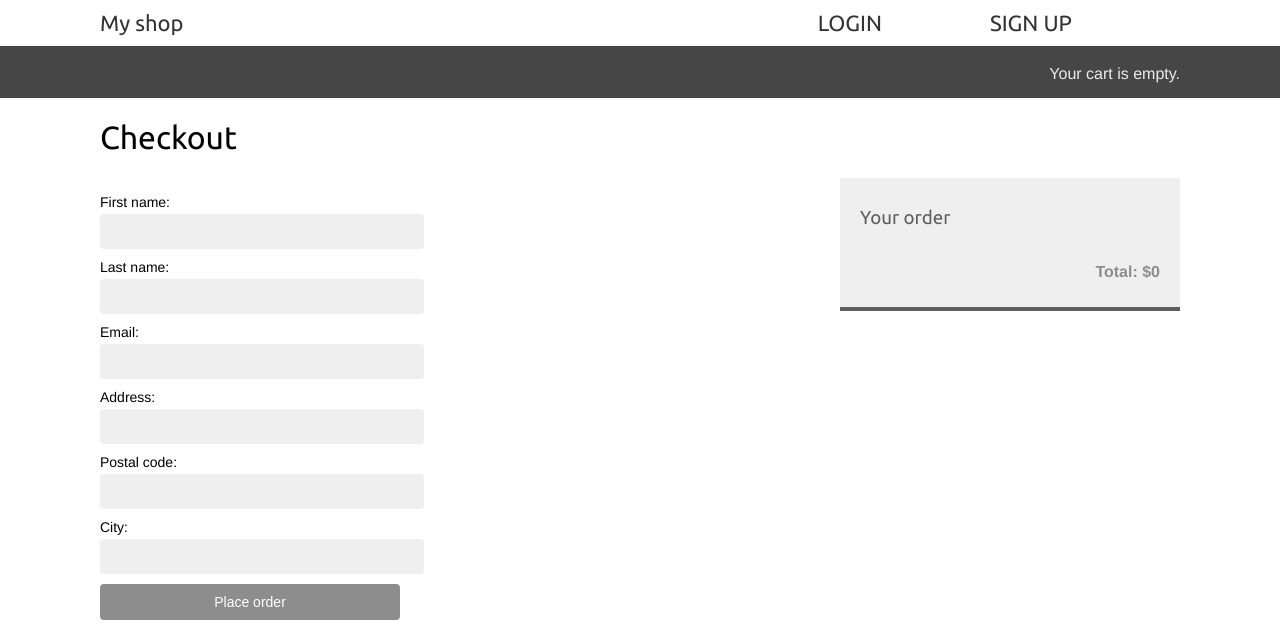
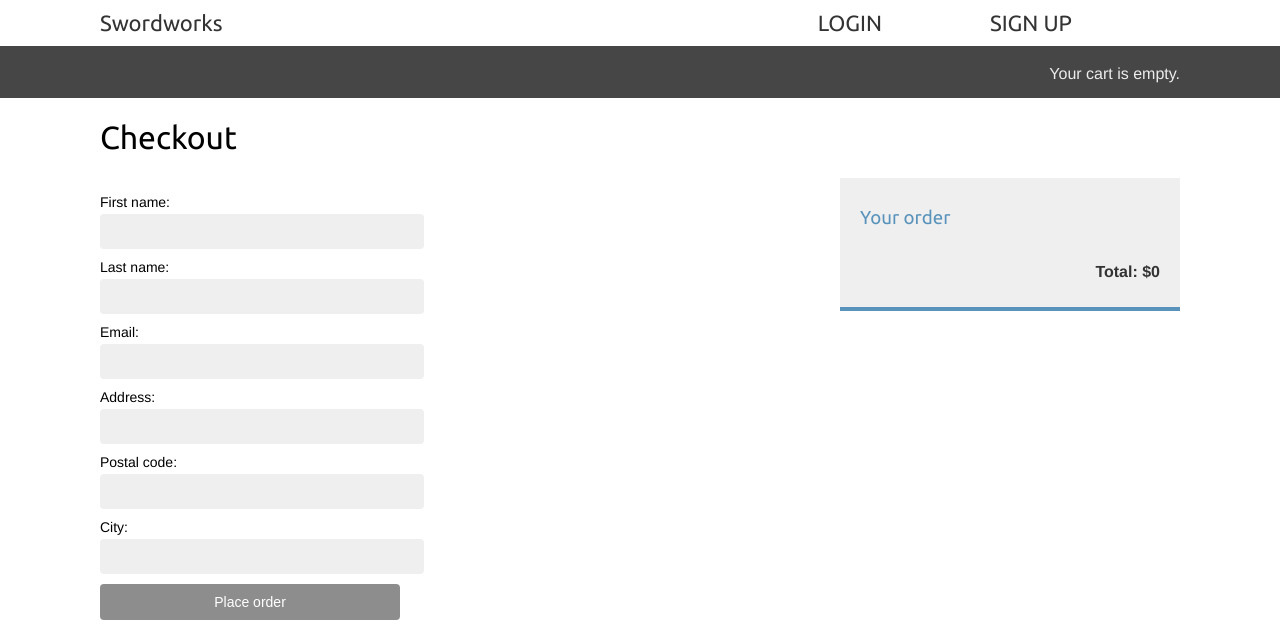
Before and after one commit to Luanna110/Project---online_shop, a Django app: page /orders/create/ in a window 1280 px wide. Shown: the top 629 px of the page. Run offline with Django 4.2, Linux system fonts and the light colour scheme; parts of the project's set-up code (start-up, migrations or seed data) failed here and were passed over.

Commit message:
CSS update

```diff
--- a/shop/static/css/base.css
+++ b/shop/static/css/base.css
@@ -36,16 +36,14 @@ a.button, input[type="submit"]:hover {
     background:#2f2f2f;
 }
 
-
 a.button.light {
     color:#666;
     background:#ededed;
 }
 
-
 a.button.light:hover {
-    color:#ececec;
-    background:#5e5e5e;
+    color: #ececec;
+    background: #5e5e5e;
 }
 
 body div form p .helptext {
@@ -53,6 +51,7 @@ body div form p .helptext {
     font-size: 10px;
     color:#999999;
 }
+
 body div form ul li {
     display: inline-block;
     font-size: 10px;
@@ -102,7 +101,6 @@ table.cart img {
     width:180px;
 }
 
-
 tbody td.num {
     text-align:right;
 }
@@ -132,19 +130,25 @@ form p input {
     color:#666;
     border-radius:4px;
 }
+
+.but:hover {
+      background-color:#bcbcbc;
+      transition: 0.7s;
+  }
+
 .bttn {
     position:fixed;
-    top:65%;
+    bottom:30%;
 
 }
 
 .btn {
     position:fixed;
-    top:55%;
+    bottom:30%;
     background-color:#eeeeee;
     min-height:30px;
     min-width: 120px;
-}
+    }
 
 .but {
     position: absolute;
@@ -157,12 +161,7 @@ form p input {
 .btn:hover {
       background-color:#bcbcbc;
       transition: 0.7s;
-  }
-
-.but:hover {
-      background-color:#bcbcbc;
-      transition: 0.7s;
-  }
+}
 
 ul.errorlist {
    float:left;
@@ -263,8 +262,7 @@ ul.errorlist {
 }
 
 .product-list .item {
-    width:200px;
-    height:300px;
+    width:25%;
     padding:10px 20px 10px 0;
     float:left;
     text-align:center;
@@ -273,7 +271,6 @@ ul.errorlist {
 
 .product-list .item img {
     width:100%;
-    height:80%;
     margin-bottom:8px;
 }
 
@@ -288,8 +285,7 @@ ul.errorlist {
 }
 
 .product-detail img {
-    width:100px;
-    height:200px
+    width:40%;
     float:left;
     padding:0 20px 20px 0;
 }
@@ -311,12 +307,12 @@ ul.errorlist {
     width:300px;
     background:#efefef;
     padding:10px 20px;
-    color:#8d8d8d;
-    border-bottom:4px solid #5e5e5e;
+    color:#333;
+    border-bottom:4px solid #5993bb;
 }
 
 .order-info h3 {
-    color:#5e5e5e;
+    color:#5993bb;
 }
 
 .order-info ul li {
@@ -384,7 +380,6 @@ ul.errorlist {
     overflow:auto;
 }
 
-
 .recommendations.cart h3 {
     margin-top:0;
 }
--- a/shop/templates/shop/base.html
+++ b/shop/templates/shop/base.html
@@ -3,12 +3,12 @@
 <html>
   <head>
     <meta charset="utf-8" />
-    <title>{% block title %}My shop{% endblock %}</title>
+    <title>{% block title %}Swordworks{% endblock %}</title>
     <link href="{% static "css/base.css" %}" rel="stylesheet">
   </head>
   <body>
     <div id="header">
-      <a href="/" class="logo">My shop</a>
+      <a href="/" class="logo">Swordworks</a>
       {% if user.is_authenticated %}
         Welcome: {{ user.username }}
         <a href="/users/logout" class="login">LOGOUT</a>
@@ -16,9 +16,6 @@
         <a href="/users/sign-up/" class="login">SIGN UP</a>
         <a href="/users/login/" class="login">LOGIN</a>
       {% endif %}
-
-
-
     </div>
     <div id="subheader">
       <div class="cart">
--- a/shop/views.py
+++ b/shop/views.py
@@ -33,6 +33,7 @@ def product_detail(request, id, slug):
                                 slug=slug,
                                 available=True)
     cart_product_form = CartAddProductForm()
+
     return render(request,
                   'shop/product/detail.html',
                   {'product': product,
```
Also changed, not shown: media/products/2022/06/04/119513231_3299384300160412_9164433630679128835_o.jpg (added), media/products/2022/06/04/longsword-XVIIIb.jpg (added), media/products/2022/06/04/longsword-XVIIIb_lHOASka.jpg (added), orders/migrations/0001_initial.py, orders/migrations/0002_order_braintree_id.py, orders/migrations/0002_rename_update_order_updated_and_more.py (deleted), orders/migrations/0003_alter_order_created_alter_order_id_and_more.py (added).
